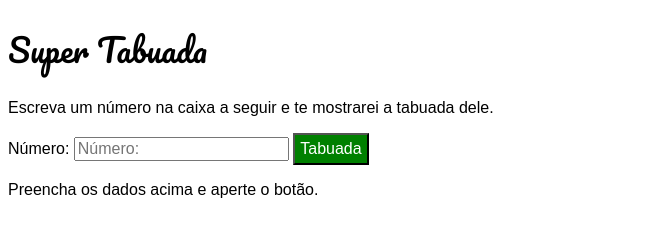
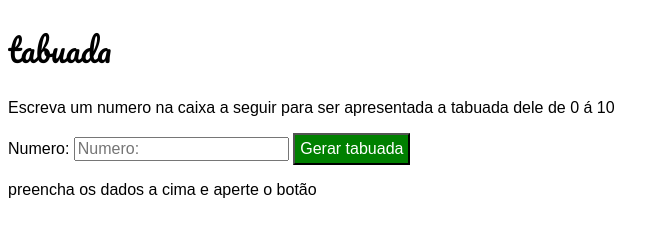
Before and after one commit to victorcavalaro/Java-script, a plain HTML site: page tabuada/index.html in a window 1280 px wide. Shown: the whole page, without its empty margins (0-669 px from the left). Drawn offline with Linux system fonts and the light colour scheme.

Commit message:
atividade-feita

```diff
--- a/tabuada/index.html
+++ b/tabuada/index.html
@@ -1,62 +1,26 @@
 <!DOCTYPE html>
 <html lang="pt-br">
 <head>
-    <!-- Define o conjunto de caracteres UTF-8 para suportar caracteres especiais -->
     <meta charset="UTF-8">
-    <!-- Define a largura da viewport para o tamanho do dispositivo e a escala inicial -->
     <meta name="viewport" content="width=device-width, initial-scale=1.0">
-    <!-- Define o título da página -->
-    <title>Tabuada</title>
-    <!-- Link para o arquivo CSS externo -->
-    <link rel="stylesheet" href="style.css">
+    <title>tabuada</title>
+    <link rel="stylesheet" href="styles.css">
 </head>
 <body>
-    <!-- Título principal da página -->
-    <h1>Super Tabuada</h1>
-    <!-- Parágrafo de instrução -->
-    <p>Escreva um número na caixa a seguir e te mostrarei a tabuada dele.</p>
-    <!-- Seção de entrada do formulário -->
+    <h1>tabuada</h1>
+    <p>Escreva um numero na caixa a seguir para ser apresentada a tabuada dele de 0 á 10 </p>
     <section id="entrada">
-        <!-- Formulário com método GET -->
-        <form action="#" method="get">
-            <p>
-                <!-- Rótulo do campo de entrada -->
-                <label for="fnum">Número: </label>
-                <!-- Campo de entrada numérico -->
-                <input type="number" name="num" id="fnum" placeholder="Número: ">
-                <!-- Botão de envio do formulário com chamada de função JavaScript -->
-                <input type="submit" value="Tabuada" formaction="javascript:tabuada()">
-            </p>
-        <!-- Fim do formulário -->
-        </form>
-    <!-- Fim da seção de entrada -->
+            <form action="#" method="get">
+                <p>
+                    <label for="fnum">Numero: </label>
+                    <input type="number" name="num" id="fnum" placeholder="Numero: "> <!---->
+                    <input type="submit" value="Gerar tabuada" formaction="javascript:tabuada()">
+                </p>
+            </form>
     </section>
-    <!-- Seção de saída -->
     <section id="saida">
-        <!-- Parágrafo de saída -->
-        <p>Preencha os dados acima e aperte o botão.</p>
-    <!-- Fim da seção de saída -->
+        <p>preencha os dados a cima e aperte o botão</p>
     </section>
-    <!-- Link para o arquivo JavaScript externo -->
-    <script src="script.js"></script>
-<!-- Fim do corpo da página -->
+    <script src="main.js"></script>
 </body>
-<!-- Fim do HTML -->
 </html>
-
-<!--
-<!DOCTYPE html>	Define o tipo de documento como HTML.
-<html lang="pt-br">	Define o início do documento HTML com o idioma português do Brasil.
-<head>	Contém metadados do documento, como título, codificação, etc.
-<meta>	Define metadados do documento, como charset e viewport.
-<title>	Define o título da página.
-<link>	Define a relação entre o documento atual e um recurso externo (CSS).
-<body>	Contém o conteúdo visível da página.
-<h1>, <p>	Elementos para exibir texto e títulos.
-<section>	Define uma seção dentro do documento.
-<form>	Define um formulário HTML.
-<label>	Define um rótulo para um elemento do formulário.
-<input>	Define um campo de entrada no formulário.
-<submit>	Define um botão de envio do formulário.
-<script>	Define um script JavaScript.
--->
--- a/tabuada/main.js
+++ b/tabuada/main.js
@@ -1,31 +1,14 @@
-function tabuada() {
-    // Obtém a referência ao elemento HTML com o id 'saida'
+function tabuada(){
     let saida = document.getElementById('saida')
-    // Obtém o valor numérico do campo de entrada com o id 'fnum' e converte para número
     let n = Number(document.getElementById('fnum').value)
 
-    // Define o cabeçalho da tabuada com o número fornecido
     saida.innerHTML = `<h2>Tabuada de ${n}</h2>`
-    // Inicializa a variável de controle para a tabuada
+
     let c = 1
-    // Loop enquanto 'c' for menor ou igual a 10
-    while (c <= 10) {
-        // Adiciona uma linha da tabuada ao conteúdo do elemento 'saida'
+
+    while (c <= 10){
         saida.innerHTML += `${n} x ${c} = <strong>${n * c}</strong><br>`
-        // Incrementa o contador 'c'
-        c ++
+
+        c++
     }
 }
-
-
-
-/*
-function tabuada()	Declaração de uma função chamada 'tabuada'.
-let saida = document.getElementById('saida')	Obtém a referência ao elemento HTML com o id 'saida'.
-let n = Number(document.getElementById('fnum').value)	Obtém o valor numérico do campo de entrada com o id 'fnum' e converte para número.
-saida.innerHTML = <h2>Tabuada de ${n}</h2>	Define o cabeçalho da tabuada com o número fornecido.
-let c = 1	Inicializa a variável de controle para a tabuada.
-while (c <= 10) {	Loop enquanto 'c' for menor ou igual a 10.
-saida.innerHTML += ${n} x ${c} = <strong>${n * c}</strong><br>	Adiciona uma linha da tabuada ao conteúdo do elemento 'saida'.
-c ++	Incrementa o contador 'c'.
-*/
--- a/tabuada/style.css
+++ /dev/null
@@ -1,36 +0,0 @@
-@import url('https://fonts.googleapis.com/css?family=Pacifico&display=swap');
-/* Importa a fonte 'Pacifico' do Google Fonts para uso no documento */
-
-body { font: 12pt Arial; }
-/* Define a fonte do corpo do documento como Arial com tamanho de 12pt */
-
-h1, h2, h3 { font-family: 'Pacifico', cursive; font-weight: normal;}
-/* Define a fonte dos títulos h1, h2 e h3 como 'Pacifico' (cursiva) com peso normal */
-
-input[type=number] { font-size: 12pt; }
-/* Define o tamanho da fonte dos campos de entrada do tipo 'number' como 12pt */
-
-input[type=submit] {
-    background-color: green;
-    color: white;
-    font-size: 12pt;
-    padding: 5px;
-}
-/* Define o estilo dos botões de envio do formulário:
-   - Cor de fundo verde
-   - Cor do texto branca
-   - Tamanho da fonte de 12pt
-   - Preenchimento interno de 5px */
-
-
-   /*
-@import url('https://fonts.googleapis.com/css?family=Pacifico&display=swap');	Importa a fonte 'Pacifico' do Google Fonts para uso no documento.
-body { font: 12pt Arial; }	Define a fonte do corpo do documento como Arial com tamanho de 12pt.
-h1, h2, h3 { font-family: 'Pacifico', cursive; font-weight: normal;}	Define a fonte dos títulos h1, h2 e h3 como 'Pacifico' (cursiva) com peso normal.
-input[type=number] { font-size: 12pt; }	Define o tamanho da fonte dos campos de entrada do tipo 'number' como 12pt.
-input[type=submit] {	Define o estilo dos botões de envio do formulário.
-background-color: green;	Cor de fundo verde.
-color: white;	Cor do texto branca.
-font-size: 12pt;	Tamanho da fonte de 12pt.
-padding: 5px;	Preenchimento interno de 5px.
-   */
--- /dev/null
+++ b/tabuada/styles.css
@@ -0,0 +1,21 @@
+@import url('https://fonts.googleapis.com/css?family=Pacifico&display=swap');
+
+body{
+   font: 12pt Arial;
+}
+
+h1, h2, h3 {
+   font-family: Pacifico, cursive;
+   font-weight: normal;
+}
+
+input[type=number] {
+   font-size: 12pt;
+}
+
+input[type=submit]{
+   background-color: green;
+   color: white;
+   font-size: 12pt;
+   padding: 5px;
+}
```
